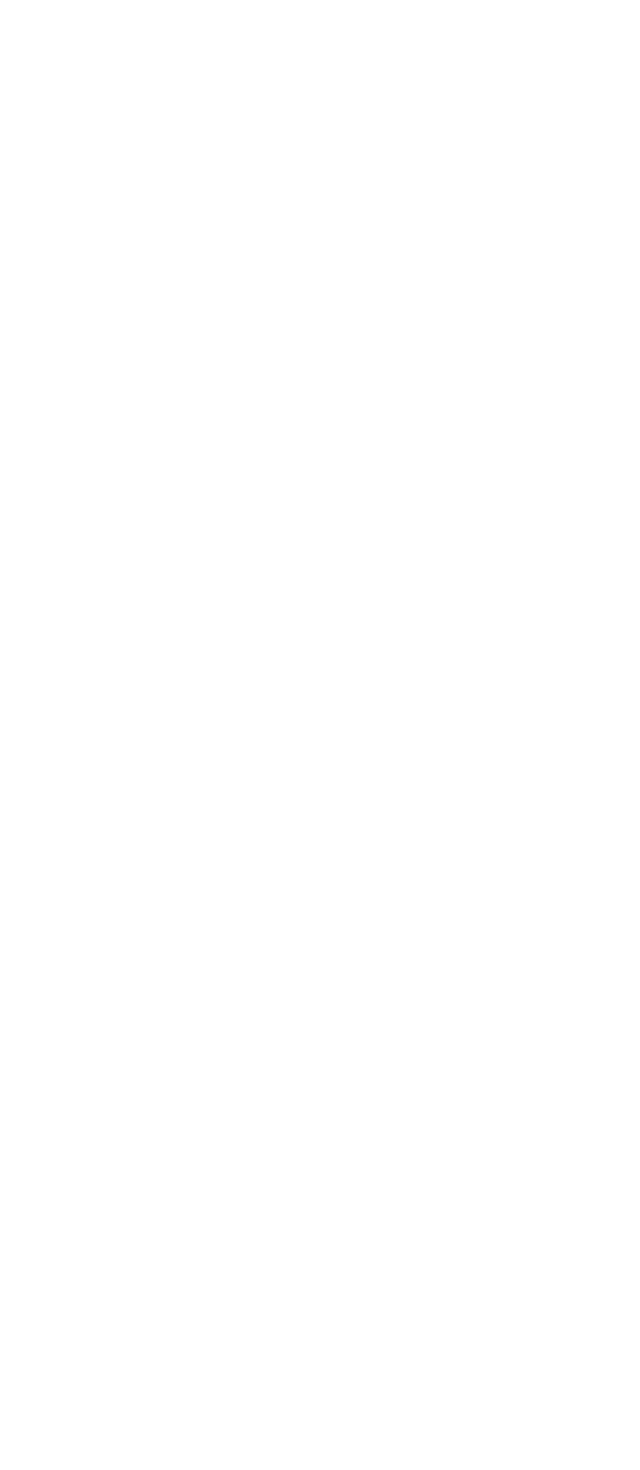
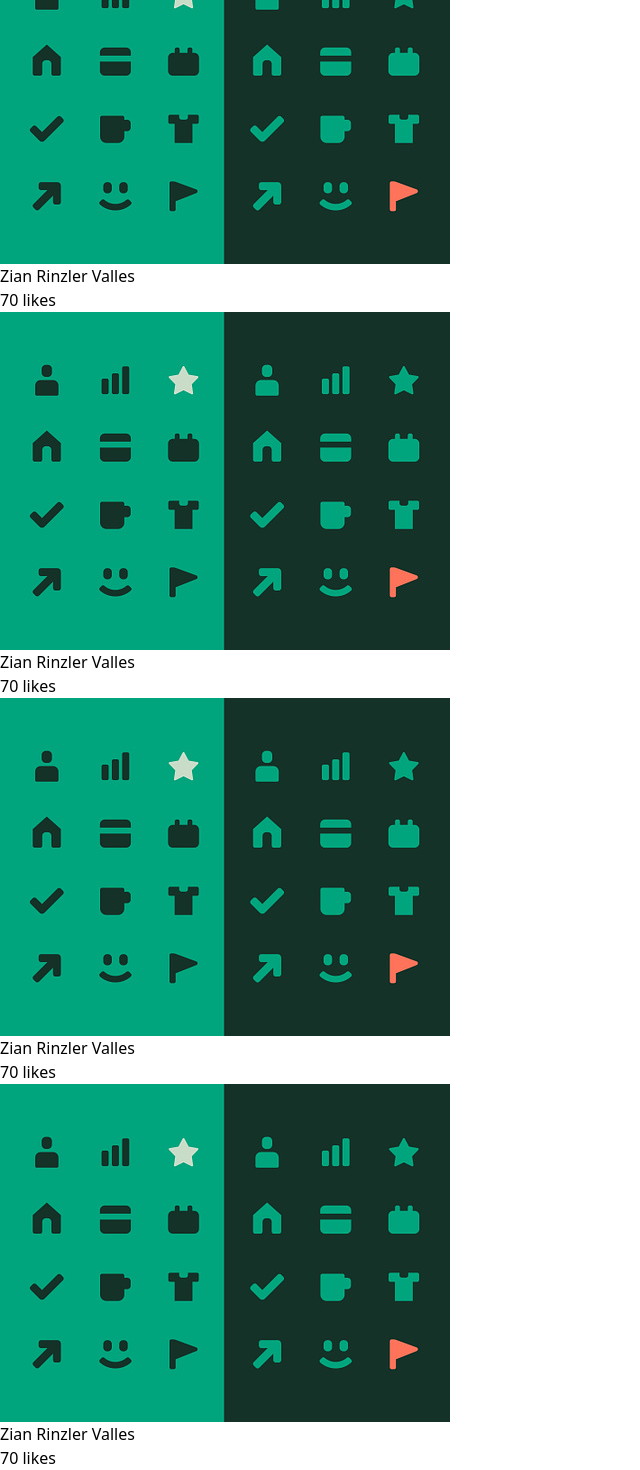
Before and after one commit to MingoMango17/artFiverr, a Vue app in the folder frontend/: page /home in a window 1280 px wide. Before the commit this address had no page. Shown: the part 719-2189 px from the top of the page, without its empty margins (0-640 px from the left). Before the commit the page ends 800 px from the top, so only its background shows below. Built offline with nearby package versions, Linux system fonts and the light colour scheme.

Commit message:
added a user homepage

```diff
--- a/frontend/src/components/Header.vue
+++ b/frontend/src/components/Header.vue
@@ -13,7 +13,7 @@
         <!-- Navigation -->
         <nav class="mx-auto flex justify-between items-center">
           <ul class="flex text-black space-x-10 font-dm-sans font-semibold">
-            <li class="cursor-pointer">Home</li>
+            <li class="cursor-pointer" @click="navigateToRoute('Home')">Home</li>
             <li class="cursor-pointer">About</li>
             <li class="cursor-pointer">Services</li>
             <li class="cursor-pointer">Contact</li>
@@ -25,6 +25,7 @@
           <button class="login-btn font-dm-sans">Log In</button>
           <button
             class="signup-btn bg-army-green text-white rounded-md py-2 px-3 font-dm-sans"
+            @click="navigateToRoute('Signup')"
           >
             Sign Up
           </button>
@@ -40,7 +41,6 @@
   const router = useRouter();
 
   const navigateToRoute = (routeName) => {
-    console.log('heeys');
     router.push({ name: routeName });
   }
 
--- /dev/null
+++ b/frontend/src/components/UserHomePage.vue
@@ -0,0 +1,45 @@
+<template>
+  <div class="mt-10 flex">
+    <div class="mr-10 w-1/4">
+      <div class="rounded-lg overflow-hidden shadow-lg">
+        <img :src="placeholder" :alt="'alternative'" class="w-full h-auto" />
+      </div>
+      <div class="flex justify-between">
+        <p>Zian Rinzler Valles</p>
+        <p>70 likes</p>
+      </div>
+    </div>
+    <div class="mr-10 w-1/4">
+      <div class="rounded-lg overflow-hidden shadow-lg">
+        <img :src="placeholder" :alt="'alternative'" class="w-full h-auto" />
+      </div>
+      <div class="flex justify-between">
+        <p>Zian Rinzler Valles</p>
+        <p>70 likes</p>
+      </div>
+    </div>
+    <div class="mr-10 w-1/4">
+      <div class="rounded-lg overflow-hidden shadow-lg">
+        <img :src="placeholder" :alt="'alternative'" class="w-full h-auto" />
+      </div>
+      <div class="flex justify-between">
+        <p>Zian Rinzler Valles</p>
+        <p>70 likes</p>
+      </div>
+    </div>
+    <div class="mr-10 w-1/4">
+      <div class="rounded-lg overflow-hidden shadow-lg">
+        <img :src="placeholder" :alt="'alternative'" class="w-full h-auto" />
+      </div>
+      <div class="flex justify-between">
+        <p>Zian Rinzler Valles</p>
+        <p>70 likes</p>
+      </div>
+    </div>
+  </div>
+</template>
+
+<script setup>
+import placeholder from "../images/placeholder.jpg";
+import placeholder2 from "../images/images.jpg";
+</script>
--- a/frontend/src/router.js
+++ b/frontend/src/router.js
@@ -2,6 +2,7 @@ import { createRouter, createWebHistory } from 'vue-router';
 import HomePage from './components/HomePage.vue';
 import InternalPageRoot from './components/InternalPageRoot.vue';
 import SignupPage from './components/SignupPage.vue';
+import UserHomePage from './components/UserHomePage.vue';
 
 const routes = [
     {
@@ -17,6 +18,11 @@ const routes = [
             path: 'signup',
             name: 'Signup',
             component: SignupPage,
+          },
+          {
+            path: 'home',
+            name: 'User Home',
+            component: UserHomePage,
           }
           // Add more routes as needed
         ]
```
Also changed, not shown: frontend/src/images/images.jpg (added), frontend/src/images/placeholder.jpg (added).
